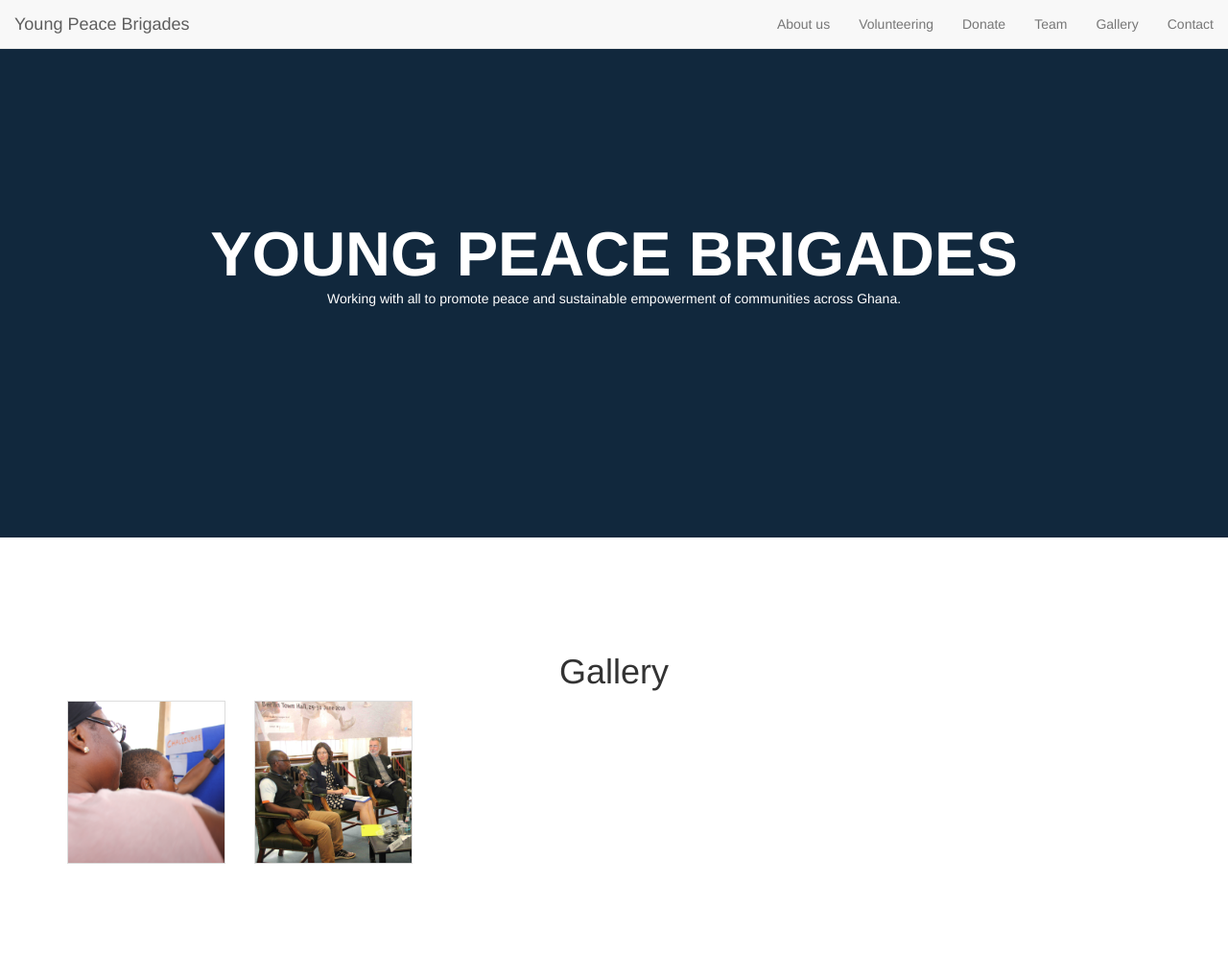
After one commit to dimamo5/volunteer-work, a web app: file YPB/gallery.html in a window 1280 px wide. The commit adds this page. Shown: the whole page at 96% size. Run offline with its HTML, style and script files only (its server is not run), Linux system fonts and the light colour scheme; some libraries are stand-ins or nearby versions.

Commit message:
Started working on gallery page

```diff
--- a/YPB/css/style.css
+++ b/YPB/css/style.css
@@ -74,3 +74,5 @@ a{
     font-weight: 700;
     font-size: 18px
 }
+
+.thumbnail{height: 170px;border-radius: 0;}
--- /dev/null
+++ b/YPB/gallery.html
@@ -0,0 +1,87 @@
+<!DOCTYPE html>
+<html>
+
+<head>
+    <meta charset="UTF-8">
+    <title>Young Peace Brigades</title>
+
+    <link rel="icon" href="images/logo.ico" type="image/x-icon">
+    <link rel="stylesheet" href="https://maxcdn.bootstrapcdn.com/bootstrap/3.3.7/css/bootstrap.min.css" type="text/css">
+    <link rel="stylesheet" href="https://maxcdn.bootstrapcdn.com/font-awesome/4.6.3/css/font-awesome.min.css" type="text/css">
+
+    <link rel="stylesheet" href="css/style.css" type="text/css">
+
+</head>
+
+<body>
+    <nav id="mainNav" class="navbar navbar-default navbar-fixed-top affix-top">
+        <div class="container-fluid">
+            <div class="navbar-header">
+                <button type="button" class="navbar-toggle collapsed" data-toggle="collapse" data-target="#bs-example-navbar-collapse-1">
+                <span class="sr-only">Toggle navigation</span>
+                <span class="icon-bar"></span>
+                <span class="icon-bar"></span>
+                <span class="icon-bar"></span>
+            </button>
+                <a class="navbar-brand page-scroll" href="#page-top">Young Peace Brigades</a>
+            </div>
+
+            <div class="collapse navbar-collapse" id="bs-example-navbar-collapse-1">
+                <ul class="nav navbar-nav navbar-right">
+                    <li>
+                        <a class="page-scroll" href="aboutus.html"> About us</a>
+                    </li>
+                    <li>
+                        <a class="page-scroll" href="#company">Volunteering</a>
+                    </li>
+                    <li>
+                        <a class="page-scroll" href="#services">Donate</a>
+                    </li>
+                    <li>
+                        <a class="page-scroll" href="#galery">Team</a>
+                    </li>
+                    <li>
+                        <a class="page-scroll" href="#contact">Gallery</a>
+                    </li>
+                    <li>
+                        <a class="page-scroll" href="contact.html">Contact</a>
+                    </li>
+                </ul>
+            </div>
+        </div>
+    </nav>
+
+    <header>
+        <div class="header-content">
+            <div class="header-content-inner">
+                <h1 style="font-size: 65px;">Young Peace Brigades</h1>
+                <p>Working with all to promote peace and sustainable empowerment of communities across Ghana.
+                </p>
+            </div>
+        </div>
+    </header>
+
+    <section id="contact">
+        <div class="container">
+            <h1 class="text-center">Gallery</h1>
+            <div class="row">
+                <div class="col-md-2 thumnail">
+                    <a class="thumbnail" href="https://storage.googleapis.com/test-storage-rodaclassica/images/82745e134c450dfaf8d50d9eabbb5d50.jpeg"
+                        style="background-image: url('images/IMG_4220 (1).JPG');
+                                   background-size: cover; background-repeat: no-repeat">
+                    </a>
+                </div>
+                <div class="col-md-2 thumnail">
+                    <a class="thumbnail" href="https://storage.googleapis.com/test-storage-rodaclassica/images/82745e134c450dfaf8d50d9eabbb5d50.jpeg"
+                        style="background-image: url('images/BSD2016_sef34.jpg');
+                                   background-size: cover; background-repeat: no-repeat">
+                    </a>
+                </div>
+            </div>
+        </div>
+    </section>
+
+
+</body>
+
+</html>
```
